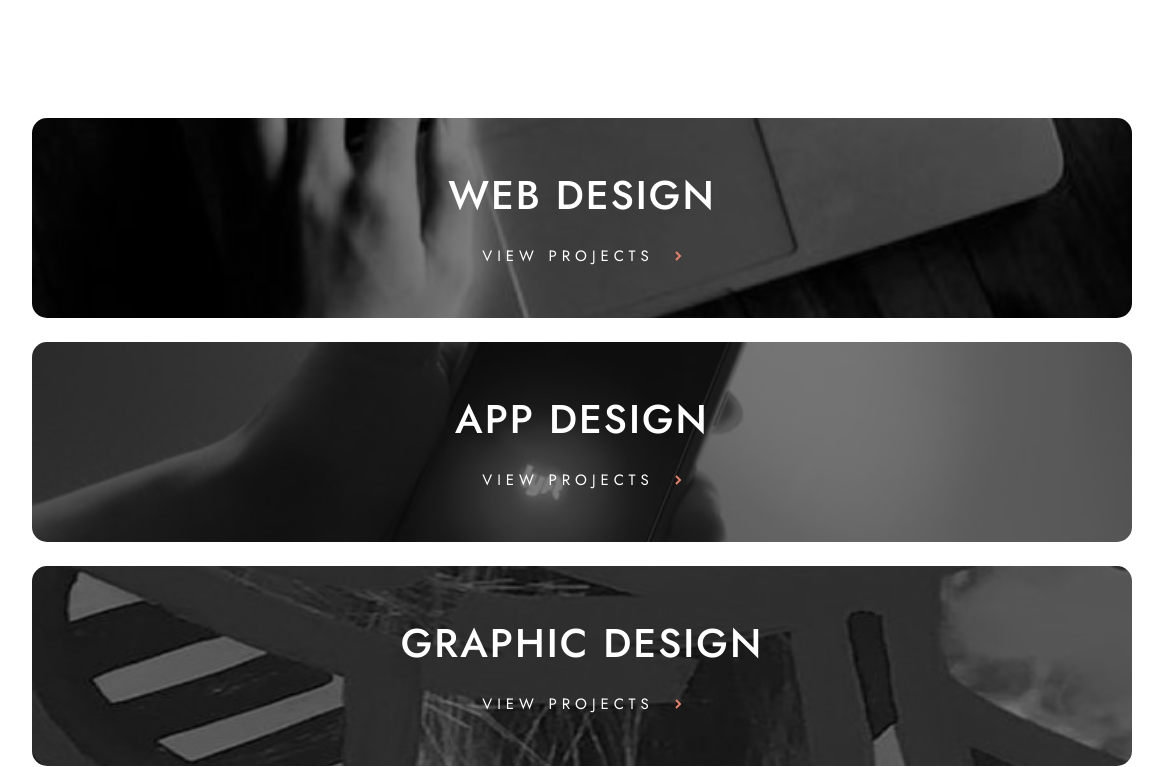
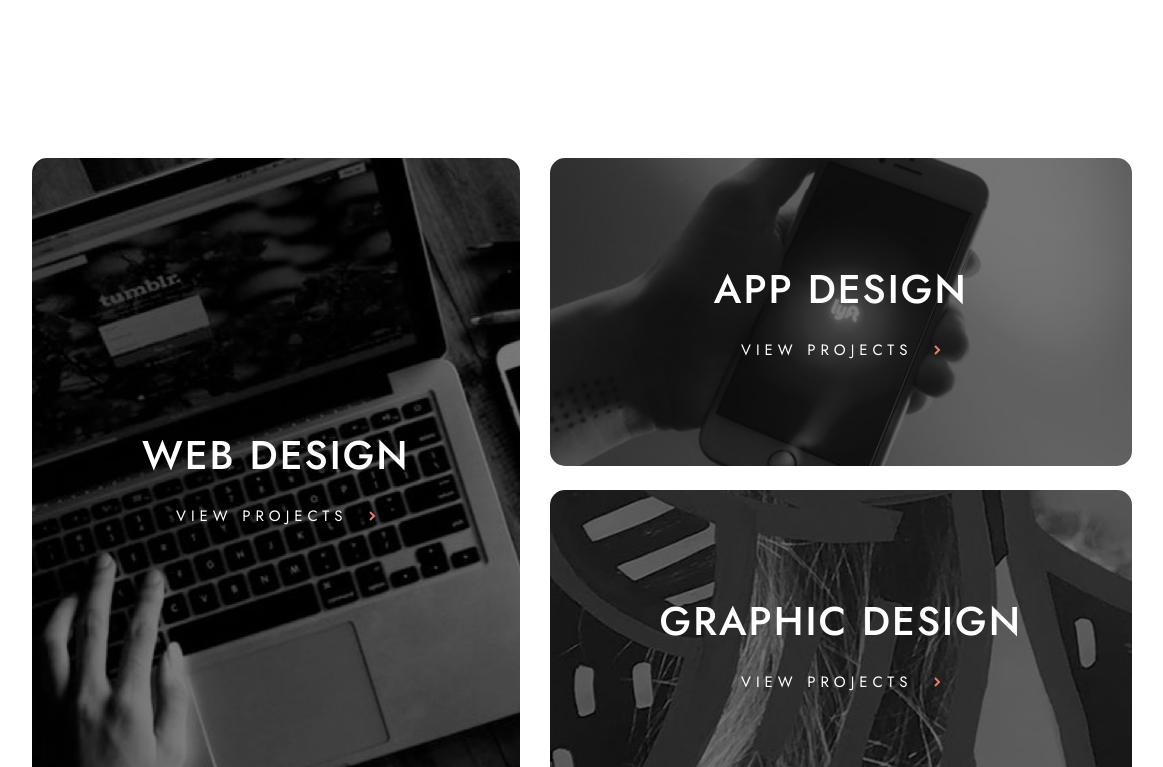
Before and after one commit to richieAiello/designo-website, a React (Vite) app: page / in a window 1536 px wide. Shown: the part 797-1564 px from the top of the page, without its empty margins (186-1349 px from the left). Built offline with nearby package versions, Linux system fonts and the light colour scheme.

Commit message:
Styles for section design--home on desktop.

```diff
--- a/src/components/main/design-section/DesignCard.js
+++ b/src/components/main/design-section/DesignCard.js
@@ -16,6 +16,7 @@ export default function DesignCard(props) {
         "design__card": true,
         "design__card--app": props.app,
         "design__card--web": props.web,
+        "design__card--large": props.large,
         "design__card--graphic": props.graphic
       })}
       onClick={handleLinkClick}
--- a/src/main.scss
+++ b/src/main.scss
@@ -464,9 +464,9 @@ $gradient-location: #5D0202;
     }
 
     &__text {
-      margin-inline: unset;
 
       &--home {
+        margin-inline: unset;
         margin-bottom: 2.5rem;
       }
 
@@ -642,6 +642,51 @@ $gradient-location: #5D0202;
 
     &__icon {
       margin-left: 1.3125rem;
+    }
+  }
+
+  @media(min-width: 1440px) {
+
+
+    &--home {
+      padding: 10rem 0;
+      grid-template-columns: repeat(2, auto);
+      grid-template-rows: repeat(2, auto);
+      row-gap: 1.5rem;
+      column-gap: 1.875rem;
+    }
+
+    &__card {
+      height: 308px;
+
+      &--large {
+        height: 640px;
+        grid-row: 1/-1;
+
+        .design__heading {
+          margin-top: 17.0625rem;
+        }
+      }
+
+      &--app {
+        background-image: url(./assets/home/desktop/image-app-design.jpg);
+      }
+
+      &--web {
+        background-image: url(./assets/home/desktop/image-web-design-small.jpg);
+      }
+
+      &--large {
+        background-image: url(./assets/home/desktop/image-web-design-large.jpg);
+      }
+
+      &--graphic {
+        background-image: url(./assets/home/desktop/image-graphic-design.jpg);
+      }
+    }
+
+    &__heading {
+      margin-top: 6.6875rem;
     }
   }
 }
--- a/src/routes/Home.js
+++ b/src/routes/Home.js
@@ -24,7 +24,7 @@ export default function Home() {
           image={<HeroImage />}
         />
         <section className="design design--home container">
-          <DesignCard web={true} />
+          <DesignCard web={true} large={true} />
           <DesignCard app={true} />
           <DesignCard graphic={true} />
         </section>
```
